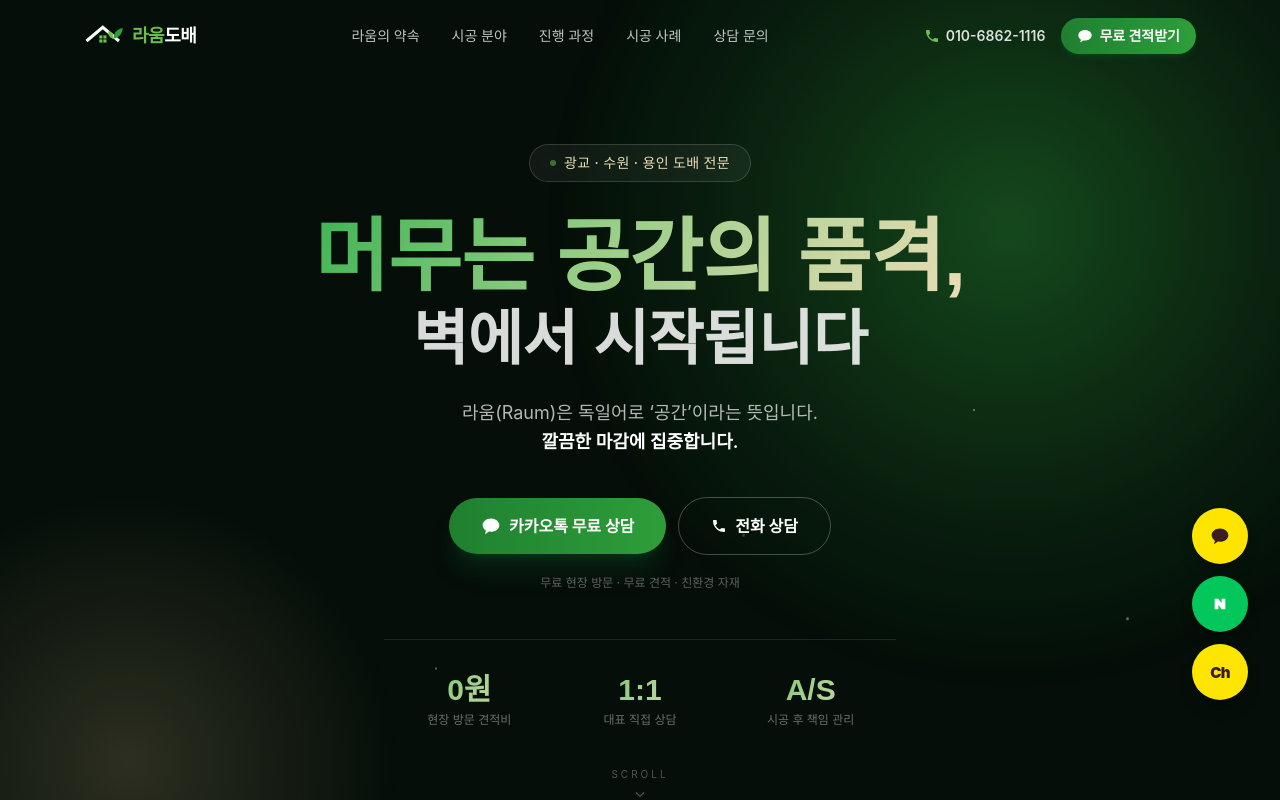
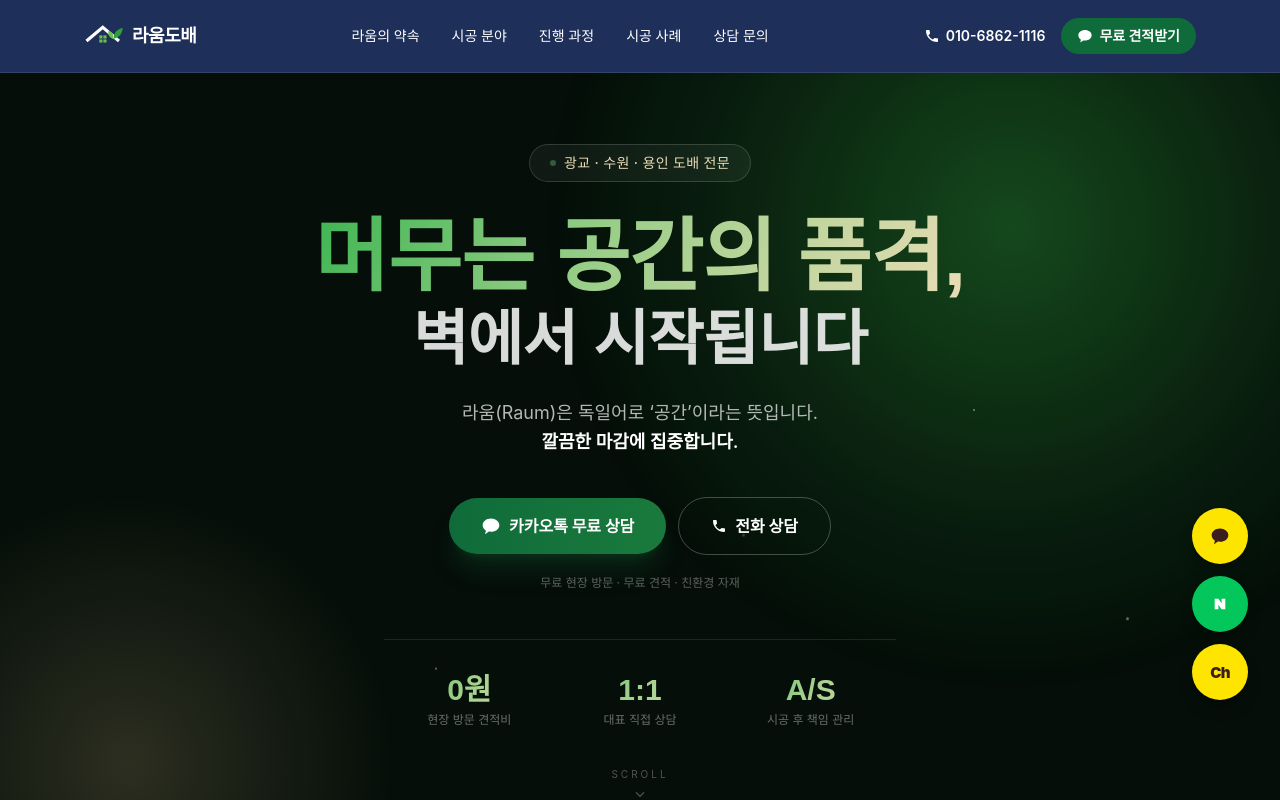
Before and after one commit to minnnnee/RaumDobae, a Next.js app: page / in a window 1280 px wide. Shown: the top 800 px of the page. Built offline with nearby package versions, Linux system fonts and the light colour scheme; a web font is replaced by a local one.

Commit message:
Navy header, deeper greens, dark green CTA box per client feedback
Co-Authored-By: Claude Opus 5.5 <noreply@anthropic.com>

```diff
--- a/src/app/globals.css
+++ b/src/app/globals.css
@@ -6,14 +6,17 @@
   --color-forest-900: #08170f;
   --color-forest-800: #0e2418;
   --color-forest-700: #163321;
-  /* 브랜드 초록 */
-  --color-leaf-50: #f0f6ee;
-  --color-leaf-100: #deecd9;
-  --color-leaf-300: #9ccf8a;
-  --color-leaf-400: #6cc04a;
-  --color-leaf-500: #2e9e3a;
-  --color-leaf-600: #1f8030;
-  --color-leaf-700: #0e5e2e;
+  /* 메인 컬러 — 진곤색 */
+  --color-navy: #1e2f5a;
+  --color-navy-dark: #172649;
+  /* 브랜드 초록 — 기존보다 20~30% 진하게 */
+  --color-leaf-50: #e8f0ea;
+  --color-leaf-100: #d0e2d5;
+  --color-leaf-300: #7bb58a;
+  --color-leaf-400: #4f9e5f;
+  --color-leaf-500: #1a7a3c;
+  --color-leaf-600: #0f6b3a; /* 포인트 컬러 */
+  --color-leaf-700: #145a32; /* 서브 컬러 */
   /* 고급스러운 포인트 */
   --color-ivory: #f6f4ec;
   --color-sand: #e7dfc9;
--- a/src/app/page.tsx
+++ b/src/app/page.tsx
@@ -233,10 +233,9 @@ export default function Home() {
               ))}
             </div>
             <Reveal className="mt-10">
-              <div className="relative overflow-hidden rounded-2xl bg-gradient-to-br from-leaf-700 via-leaf-600 to-[#6f8f4e] p-8 text-center md:p-10">
-                <div className="pointer-events-none absolute -right-20 -top-20 h-60 w-60 rounded-full bg-gold-light/15 blur-2xl" />
+              <div className="relative overflow-hidden rounded-2xl bg-gradient-to-b from-leaf-700 to-leaf-600 p-8 shadow-xl shadow-black/30 text-center md:p-10">
                 <p className="relative font-serif text-xl font-bold md:text-2xl">이 모든 걱정, 라움도배에는 없습니다</p>
-                <p className="relative mt-2 text-sm text-white/75">대표가 직접 상담부터 마감까지 함께합니다</p>
+                <p className="relative mt-2 text-sm text-white/85">대표가 직접 상담부터 마감까지 함께합니다</p>
                 <a
                   href={site.links.kakaoChat}
                   target="_blank"
--- a/src/components/Header.tsx
+++ b/src/components/Header.tsx
@@ -27,36 +27,36 @@ export default function Header() {
 
   return (
     <header
-      className={`fixed inset-x-0 top-0 z-40 transition-all duration-300 ${
-        solid ? "border-b border-white/5 bg-forest-950/80 shadow-lg shadow-black/30 backdrop-blur-md" : "bg-transparent"
+      className={`fixed inset-x-0 top-0 z-40 border-b border-white/10 bg-navy transition-shadow duration-300 ${
+        solid ? "shadow-lg shadow-navy-dark/40" : ""
       }`}
     >
       <div className="mx-auto flex h-16 max-w-6xl items-center justify-between px-5 md:h-18">
         <a href="#top" className="flex items-center gap-2 text-white" onClick={() => setOpen(false)}>
           <LogoMark className="h-7 w-10" />
           <span className="text-lg font-black tracking-tight">
-            <span className="text-leaf-400">라움</span>도배
+            라움도배
           </span>
         </a>
 
         <nav className="hidden items-center gap-8 lg:flex">
           {nav.map((item) => (
-            <a key={item.href} href={item.href} className="text-sm font-medium text-white/75 transition-colors hover:text-gold-light">
+            <a key={item.href} href={item.href} className="text-sm font-medium text-white transition-opacity hover:opacity-70">
               {item.label}
             </a>
           ))}
         </nav>
 
         <div className="flex items-center gap-2">
-          <a href={telHref} className="hidden items-center gap-1.5 text-sm font-semibold text-white/85 hover:text-white sm:flex">
-            <PhoneIcon className="h-4 w-4 text-leaf-400" />
+          <a href={telHref} className="hidden items-center gap-1.5 text-sm font-semibold text-white hover:opacity-70 sm:flex">
+            <PhoneIcon className="h-4 w-4" />
             {site.phone}
           </a>
           <a
             href={site.links.kakaoChat}
             target="_blank"
             rel="noopener noreferrer"
-            className="ml-2 flex items-center gap-1.5 rounded-full bg-gradient-to-r from-leaf-600 to-leaf-500 px-4 py-2 text-sm font-bold text-white shadow-md shadow-leaf-700/30 transition-all hover:brightness-110"
+            className="ml-2 flex items-center gap-1.5 rounded-full bg-leaf-600 px-4 py-2 text-sm font-bold text-white transition-colors hover:bg-leaf-700"
           >
             <KakaoIcon className="h-4 w-4" />
             <span className="hidden sm:inline">무료 견적받기</span>
```
